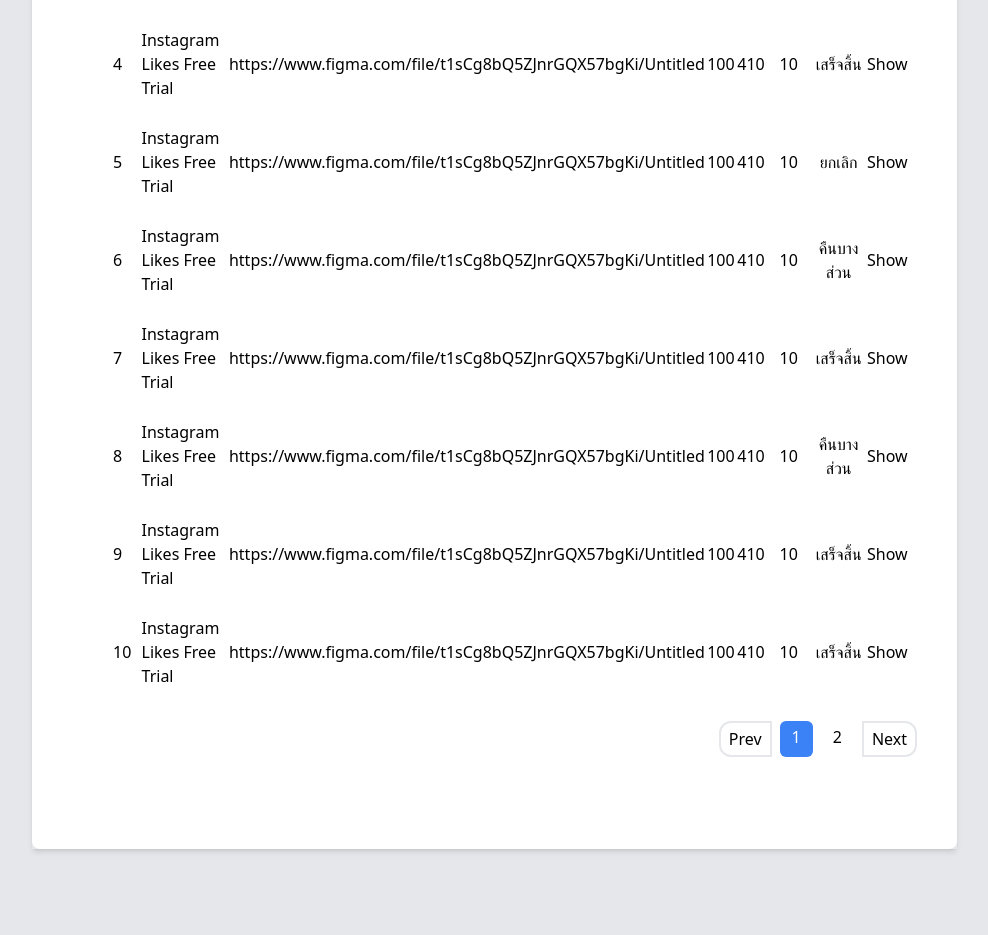
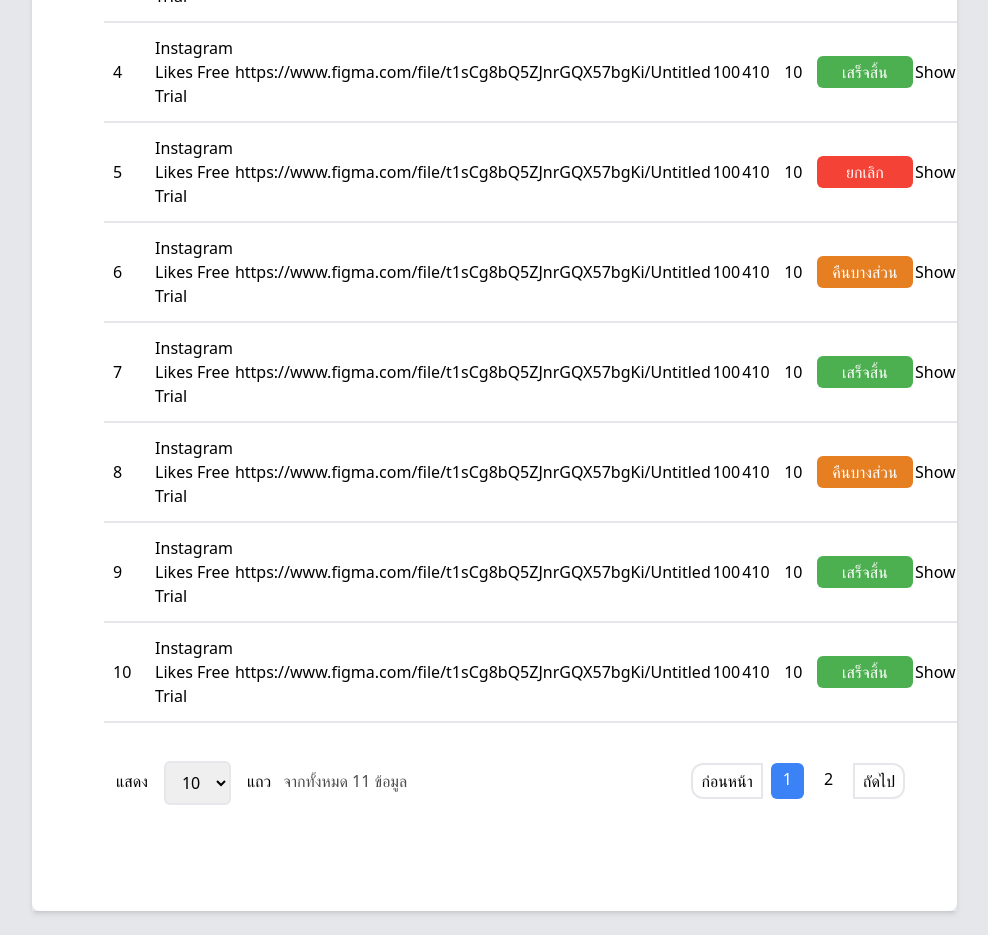
Before and after one commit to bbxme7799/finalproject4, a Next.js app: page /users/history in a window 1280 px wide. Shown: the part 680-1615 px from the top of the page, without its empty margins (273-1261 px from the left). Before the commit the page ends 1553 px from the top, so only its background shows below. Built offline with nearby package versions, Linux system fonts and the light colour scheme; no server answers.

Commit message:
create history page

```diff
--- a/pages/users/history/index.jsx
+++ b/pages/users/history/index.jsx
@@ -119,25 +119,25 @@
 
 
 function index() {
-
+    // ส่วน Search
     const [query, setquery] = useState("");
     const [btn, setbtn] = useState("");
+    // ส่วน pagination
     const [currentPage, setcurrentPage] = useState(1);
-    const recordsPerPage = 10;
+    const [recordsPerPage , setrecordsPerPage] = useState(10);
     const lastIndex = currentPage * recordsPerPage;
     const firstIndex = lastIndex - recordsPerPage;
     const records = Users.slice(firstIndex, lastIndex);
     const npage = Math.ceil(Users.length / recordsPerPage);
     const number = [...Array(npage + 1).keys()].slice(1);
 
-
+    // Acive Button
     useEffect(() => {
         $(document).on('click', '.sectionli', function () {
             $(this).addClass('active').siblings().removeClass('active')
         })
     }, [])
 
-    console.log(btn)
     // console.log(Users.filter(user => user.first_name.toLocaleLowerCase.includes("Em")))
     return (
         <div className="ml-[255px] mt-[65px] h-auto">
@@ -153,7 +153,7 @@
                         <div className="border-b-2 border-gray-200">
                             <ul className={styles.section}>
                                 <li className="sectionli mx-1 my-3 bg-gray-50 text-gray-500 px-5 py-2 rounded-lg  active" onClick={(e) => setbtn(e.target.value)} value=""><button onClick={(e) => setbtn(e.target.value)} value="">All</button></li>
-                                <li className="sectionli mx-1 my-3 bg-gray-50 text-gray-500 px-5 py-2 rounded-lg " onClick={(e) => setbtn(e.target.value)} value="โปรดรอ.."><button onClick={(e) => setbtn(e.target.value)} value="โปรดรอใใ">โปรดรอ..</button></li>
+                                <li className="sectionli mx-1 my-3 bg-gray-50 text-gray-500 px-5 py-2 rounded-lg " onClick={(e) => setbtn(e.target.value)} value="โปรดรอ.."><button onClick={(e) => setbtn(e.target.value)} value="โปรดรอ..">โปรดรอ..</button></li>
                                 <li className="sectionli mx-1 my-3 bg-gray-50 text-gray-500 px-5 py-2 rounded-lg  " onClick={(e) => setbtn(e.target.value)} value="ดำเนินการ"><button onClick={(e) => setbtn(e.target.value)} value="ดำเนินการ">ดำเนินการ</button></li>
                                 <li className="sectionli mx-1 my-3 bg-gray-50 text-gray-500 px-5 py-2 rounded-lg " onClick={(e) => setbtn(e.target.value)} value="เสร็จสิ้น"><button onClick={(e) => setbtn(e.target.value)} value="เสร็จสิ้น">เสร็จสิ้น</button></li>
                                 <li className="sectionli mx-1 my-3 bg-gray-50 text-gray-500 px-5 py-2 rounded-lg " onClick={(e) => setbtn(e.target.value)} value="คืนบางส่วน"><button onClick={(e) => setbtn(e.target.value)} value="คืนบางส่วน">คืนบางส่วน</button></li>
@@ -169,8 +169,8 @@
                         <div className="w-full my-5 mx-5 px-5 py-5">
                             <table className="w-[98%]">
                                 <tbody>
-                                    <tr>
-                                        <th className="w-[5%] text-left">ID</th>
+                                    <tr className="border-b-2">
+                                        <th className="w-[5%] text-left p-4">ID</th>
                                         <th className="w-[25%] text-left">บริการ</th>
                                         <th className="w-[40%] text-left">ลิงก์</th>
                                         <th className="w-[5%] text-center">ค่าใช้จ่าย</th>
@@ -180,14 +180,14 @@
                                         <th className="w-[5%] text-center">เพิ่มเติม</th>
                                     </tr>
                                     {records.filter((user) => user.status.toLowerCase().includes(query || btn)).map((item) => (
-                                        <tr key={item.id}  >
+                                        <tr key={item.id} className="border-b-2"  >
                                             <td className="text-left"><p className="mx-2 my-3">{item.id}</p></td>
                                             <td className="text-left"><p className="my-3">{item.service}</p></td>
                                             <td className="text-left"><p className="my-3">{item.src}</p></td>
                                             <td className="text-center"><p className="my-3">{item.cost}</p></td>
                                             <td className="text-center"><p className="my-3">{item.start}</p></td>
                                             <td className="text-center"><p className="my-3">{item.count}</p></td>
-                                            <td className="text-center"><p className="my-3">{item.status}</p></td>
+                                            <td className="text-center"><p className="my-3 w-24 mx-auto rounded-md py-1 text-white " style={{ backgroundColor: getStatusColor(item.status)  }}>{item.status}</p></td>
                                             <td className="text-center"><p className="my-3">{item.more}</p></td>
 
                                         </tr>
@@ -195,16 +195,26 @@
                                 </tbody>
                             </table>
 
-                            <div>
+                            <div className="flex justify-between mx-3 my-5 ">
+                                <div className="my-auto flex items-center">
+                                <label for="dropdownMenu" className="pr-4">แสดง</label>
+                                <select id="dropdownMenu" name="dropdownMenu" className="mt-[0.2rem]  border-2 rounded-md py-2 px-3"  onClick={(e) => setrecordsPerPage(e.target.value)}>
+                                    <option value="10">10</option>
+                                    <option value="25">25</option>
+                                    <option value="50">50</option>
+                                </select>
+                                <label for="dropdownMenu" className="pl-4 flex">แถว <p className="ml-3 opacity-70">จากทั้งหมด {Users.length} ข้อมูล</p></label>
+                                </div>
+
                                 <nav>
                                     <ul className="flex justify-end mx-1 my-5">
                                         <li className="page-item mx-1 border-2 rounded-l-xl px-2 py-1">
                                             <a href="#" className="page-link" onClick={prePage} >
-                                            Prev
+                                                ก่อนหน้า
                                             </a>
                                         </li>
                                         {
-                                            number.map((n, i ) => (
+                                            number.map((n, i) => (
                                                 <li className={`page-item mx-1 px-3 text-center items-center rounded-md ${currentPage === n ? 'active' : ''}`} key={i}>
                                                     <a href="#" className="page-link flex justify-items-center mt-1"
                                                         onClick={() => changeCPage(n)}>{n}</a>
@@ -213,7 +223,7 @@
                                         }
                                         <li className="page-item mx-1 border-2 rounded-r-xl px-2 py-1">
                                             <a href="#" className="page-link" onClick={nextPage} >
-                                            Next
+                                                ถัดไป
                                             </a>
                                         </li>
                                     </ul>
@@ -228,17 +238,39 @@
         </div>
     );
 
+    // Style button color
+
+    function getStatusColor(status) {
+        switch (status) {
+          case "โปรดรอ..":
+            return "#008CBA"
+          case "ดำเนินการ":
+            return "#F4D03F";
+          case "เสร็จสิ้น":
+            return "#4CAF50";
+          case "คืนบางส่วน":
+            return "#E67E22";
+          case "ประมวลผล":
+            return "#E67E22";
+          case "ยกเลิก":
+            return "#f44336";
+          default:
+            return "black";
+        }
+      }
+
+
     function nextPage() {
-        if(currentPage !== lastIndex){
+        if (currentPage !== lastIndex) {
             setcurrentPage(currentPage + 1)
         }
     }
     function prePage() {
-        if(currentPage !== firstIndex){
+        if (currentPage !== firstIndex) {
             setcurrentPage(currentPage - 1);
         }
     }
-    function changeCPage(id){
+    function changeCPage(id) {
 
     }
 
```
Lines whose indentation alone changed are shown as unchanged.
